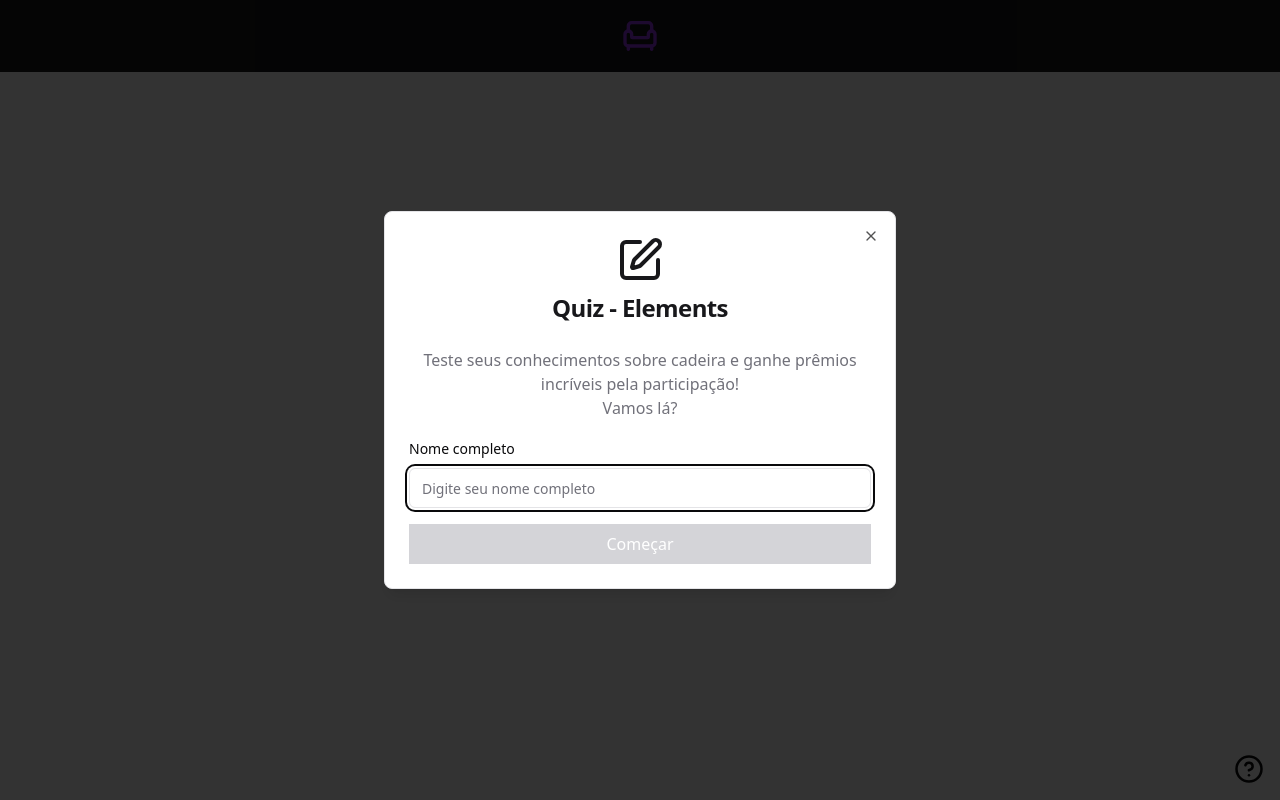
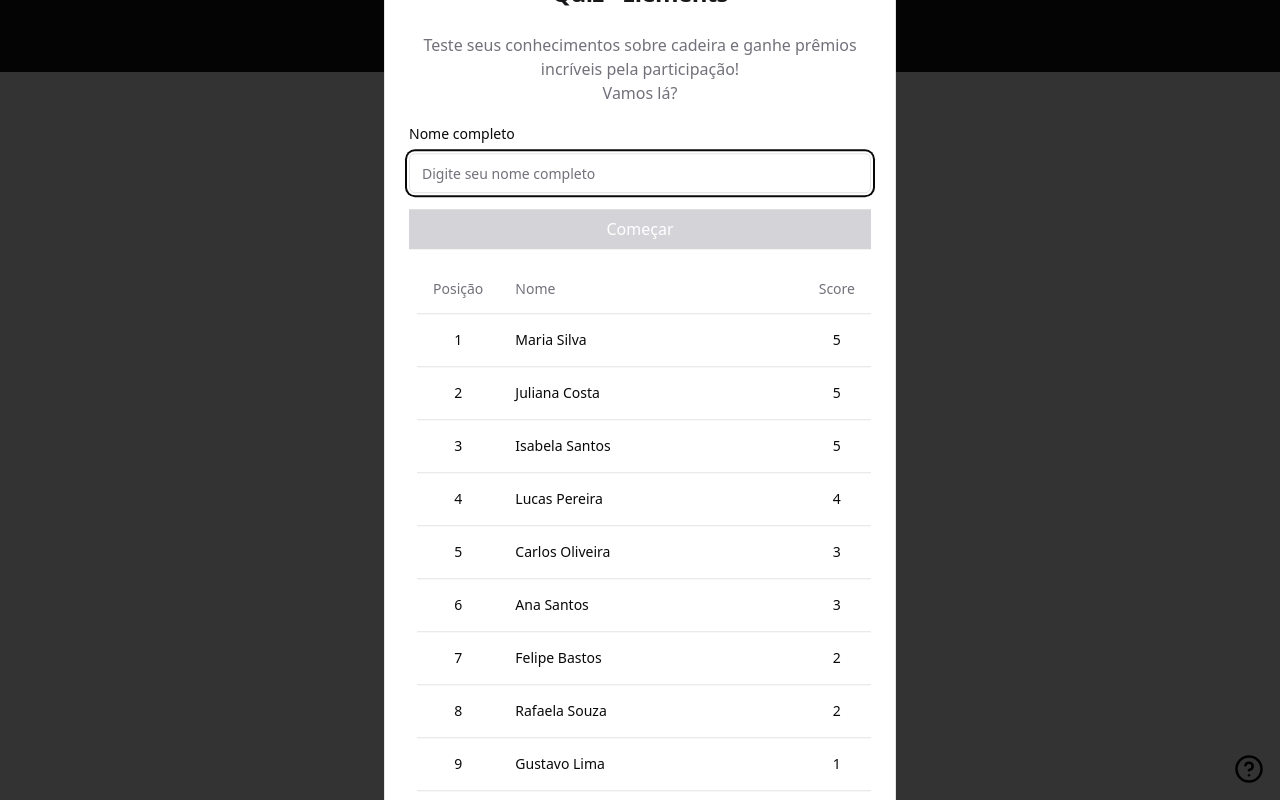
Before and after one commit to felipecfb/teste-elements, a React (Vite) app: page / in a window 1280 px wide. Both pictures are taken after a click on the button 1249 px from the left and 769 px from the top of the page. Built offline with nearby package versions, Linux system fonts and the light colour scheme; data requests are answered from the project's data file.

Commit message:
feat: adding react query to get quiz ranking

```diff
--- a/db.json
+++ b/db.json
@@ -1,3 +1,54 @@
 {
-  "ranking": []
+  "ranking": [
+    {
+      "id": 1,
+      "name": "Felipe Bastos",
+      "score": 2
+    },
+    {
+      "id": 2,
+      "name": "Maria Silva",
+      "score": 5
+    },
+    {
+      "id": 3,
+      "name": "Carlos Oliveira",
+      "score": 3
+    },
+    {
+      "id": 4,
+      "name": "Ana Santos",
+      "score": 3
+    },
+    {
+      "id": 5,
+      "name": "Lucas Pereira",
+      "score": 4
+    },
+    {
+      "id": 6,
+      "name": "Juliana Costa",
+      "score": 5
+    },
+    {
+      "id": 7,
+      "name": "Rafaela Souza",
+      "score": 2
+    },
+    {
+      "id": 8,
+      "name": "Gustavo Lima",
+      "score": 1
+    },
+    {
+      "id": 9,
+      "name": "Isabela Santos",
+      "score": 5
+    },
+    {
+      "id": 10,
+      "name": "Pedro Oliveira",
+      "score": 1
+    }
+  ]
 }
--- a/package.json
+++ b/package.json
@@ -16,6 +16,7 @@
     "@radix-ui/react-label": "^2.0.2",
     "@radix-ui/react-radio-group": "^1.1.3",
     "@radix-ui/react-slot": "^1.0.2",
+    "@tanstack/react-query": "^5.35.1",
     "axios": "^1.6.8",
     "class-variance-authority": "^0.7.0",
     "clsx": "^2.1.1",
--- a/src/App.tsx
+++ b/src/App.tsx
@@ -1,12 +1,16 @@
+import { QueryClientProvider } from '@tanstack/react-query'
 import { Header } from './components/header'
 import { Quiz } from './components/quiz'
 import { AppProvider } from './hooks'
+import { queryClient } from './lib/react-query'
 
 export function App() {
   return (
-    <AppProvider>
-      <Header />
-      <Quiz />
-    </AppProvider>
+    <QueryClientProvider client={queryClient}>
+      <AppProvider>
+        <Header />
+        <Quiz />
+      </AppProvider>
+    </QueryClientProvider>
   )
 }
--- /dev/null
+++ b/src/api/get-ranking-with-score.ts
@@ -0,0 +1,14 @@
+import { api } from '@/lib/axios'
+
+export type getRakingWithScoreResponse = {
+  name: string
+  score: number
+}[]
+
+export async function getRankingWithScore() {
+  const ranking = await api.get<getRakingWithScoreResponse>('/ranking')
+
+  const sortedRanking = ranking.data.slice().sort((a, b) => b.score - a.score)
+
+  return sortedRanking
+}
--- a/src/api/get-ranking.ts
+++ /dev/null
@@ -1,7 +0,0 @@
-import { api } from '@/lib/axios'
-
-export async function getRanking() {
-  const ranking = await api.get('/ranking')
-
-  return ranking.data
-}
--- a/src/components/question.tsx
+++ b/src/components/question.tsx
@@ -16,13 +16,10 @@ export function Question() {
   return (
     <>
       <DialogContent key={currentQuestion.question}>
-        <DialogHeader className="flex-row items-center">
+        <DialogHeader>
           <p className="text-2xl text-zinc-900 font-medium">
             Questão 0{quizState.currentQuestion + 1}
           </p>
-          <span className="text-lg text-zinc-600">
-            /0{quizState.questions.length}
-          </span>
         </DialogHeader>
         <DialogDescription className="text-lg text-zinc-900 font-medium">
           {currentQuestion.question}
--- /dev/null
+++ b/src/components/ranking.tsx
@@ -0,0 +1,47 @@
+import { getRankingWithScore } from '@/api/get-ranking-with-score'
+import {
+  Table,
+  TableBody,
+  TableCaption,
+  TableCell,
+  TableHead,
+  TableHeader,
+  TableRow,
+} from '@/components/ui/table'
+import { useQuery } from '@tanstack/react-query'
+
+export function Ranking() {
+  const { data: quizRanking } = useQuery({
+    queryKey: ['quizRanking'],
+    queryFn: getRankingWithScore,
+  })
+
+  return (
+    <div>
+      <Table>
+        <TableCaption>Ranking do Quiz</TableCaption>
+        <TableHeader>
+          <TableRow>
+            <TableHead className="w-[20px]">Posição</TableHead>
+            <TableHead className="w-full">Nome</TableHead>
+            <TableHead className="w-[20px]">Score</TableHead>
+          </TableRow>
+        </TableHeader>
+        <TableBody>
+          {quizRanking &&
+            quizRanking.map((item, index) => (
+              <TableRow key={index}>
+                <TableCell className="font-medium w-[20px] text-center">
+                  {index + 1}
+                </TableCell>
+                <TableCell className="w-full">{item.name}</TableCell>
+                <TableCell className="w-[20px] text-center">
+                  {item.score}
+                </TableCell>
+              </TableRow>
+            ))}
+        </TableBody>
+      </Table>
+    </div>
+  )
+}
--- /dev/null
+++ b/src/components/ui/table.tsx
@@ -0,0 +1,117 @@
+import * as React from "react"
+
+import { cn } from "@/lib/utils"
+
+const Table = React.forwardRef<
+  HTMLTableElement,
+  React.HTMLAttributes<HTMLTableElement>
+>(({ className, ...props }, ref) => (
+  <div className="relative w-full overflow-auto">
+    <table
+      ref={ref}
+      className={cn("w-full caption-bottom text-sm", className)}
+      {...props}
+    />
+  </div>
+))
+Table.displayName = "Table"
+
+const TableHeader = React.forwardRef<
+  HTMLTableSectionElement,
+  React.HTMLAttributes<HTMLTableSectionElement>
+>(({ className, ...props }, ref) => (
+  <thead ref={ref} className={cn("[&_tr]:border-b", className)} {...props} />
+))
+TableHeader.displayName = "TableHeader"
+
+const TableBody = React.forwardRef<
+  HTMLTableSectionElement,
+  React.HTMLAttributes<HTMLTableSectionElement>
+>(({ className, ...props }, ref) => (
+  <tbody
+    ref={ref}
+    className={cn("[&_tr:last-child]:border-0", className)}
+    {...props}
+  />
+))
+TableBody.displayName = "TableBody"
+
+const TableFooter = React.forwardRef<
+  HTMLTableSectionElement,
+  React.HTMLAttributes<HTMLTableSectionElement>
+>(({ className, ...props }, ref) => (
+  <tfoot
+    ref={ref}
+    className={cn(
+      "border-t bg-muted/50 font-medium [&>tr]:last:border-b-0",
+      className
+    )}
+    {...props}
+  />
+))
+TableFooter.displayName = "TableFooter"
+
+const TableRow = React.forwardRef<
+  HTMLTableRowElement,
+  React.HTMLAttributes<HTMLTableRowElement>
+>(({ className, ...props }, ref) => (
+  <tr
+    ref={ref}
+    className={cn(
+      "border-b transition-colors hover:bg-muted/50 data-[state=selected]:bg-muted",
+      className
+    )}
+    {...props}
+  />
+))
+TableRow.displayName = "TableRow"
+
+const TableHead = React.forwardRef<
+  HTMLTableCellElement,
+  React.ThHTMLAttributes<HTMLTableCellElement>
+>(({ className, ...props }, ref) => (
+  <th
+    ref={ref}
+    className={cn(
+      "h-12 px-4 text-left align-middle font-medium text-muted-foreground [&:has([role=checkbox])]:pr-0",
+      className
+    )}
+    {...props}
+  />
+))
+TableHead.displayName = "TableHead"
+
+const TableCell = React.forwardRef<
+  HTMLTableCellElement,
+  React.TdHTMLAttributes<HTMLTableCellElement>
+>(({ className, ...props }, ref) => (
+  <td
+    ref={ref}
+    className={cn("p-4 align-middle [&:has([role=checkbox])]:pr-0", className)}
+    {...props}
+  />
+))
+TableCell.displayName = "TableCell"
+
+const TableCaption = React.forwardRef<
+  HTMLTableCaptionElement,
+  React.HTMLAttributes<HTMLTableCaptionElement>
+>(({ className, ...props }, ref) => (
+  <caption
+    ref={ref}
+    className={cn("mt-4 text-sm text-muted-foreground", className)}
+    {...props}
+  />
+))
+TableCaption.displayName = "TableCaption"
+
+export {
+  Table,
+  TableHeader,
+  TableBody,
+  TableFooter,
+  TableHead,
+  TableRow,
+  TableCell,
+  TableCaption,
+}
--- a/src/components/welcome.tsx
+++ b/src/components/welcome.tsx
@@ -8,6 +8,7 @@ import {
   DialogTitle,
 } from './ui/dialog'
 import { ProfileForm } from './profile-form'
+import { Ranking } from './ranking'
 
 export function Welcome() {
   return (
@@ -26,6 +27,8 @@ export function Welcome() {
       </DialogHeader>
       <DialogFooter className="sm:flex-col gap-4">
         <ProfileForm />
+
+        <Ranking />
       </DialogFooter>
     </DialogContent>
   )
--- a/src/data/index.ts
+++ b/src/data/index.ts
@@ -17,49 +17,161 @@ export const data: DataProps[] = [
     answer: 'Conforto',
   },
   {
-    question: 'Por que a ergonomia é importante em uma cadeira gamer?',
+    question: 'O que é um apoio lombar?',
     options: [
-      'Para aumentar a velocidade dos jogadores',
-      'Para reduzir o cansaço e prevenir lesões',
-      'Para adicionar mais recursos de iluminação',
-      'Para tornar a cadeira mais pesada e estável',
-      'Para melhorar a conectividade sem fio',
+      'Um acessório opcional para cadeiras gamer',
+      'Um componente para ajuste de altura',
+      'Um suporte para a região da coluna vertebral',
+      'Uma função de massagem integrada',
+      'Uma almofada para o pescoço',
     ],
-    answer: 'Para reduzir o cansaço e prevenir lesões',
+    answer: 'Um suporte para a região da coluna vertebral',
   },
   {
-    question: 'Quais são os benefícios de uma cadeira ergonômica?',
+    question: 'Quais são os benefícios de uma cadeira gamer ergonômica?',
     options: [
-      'Postura adequada e conforto prolongado',
-      'Maior desempenho em jogos de computador',
-      'Preço mais baixo em comparação com outras cadeiras',
-      'Estilo moderno e atrativo',
-      'Compatibilidade com múltiplas plataformas',
+      'Melhor postura durante longas sessões de jogo',
+      'Menor desempenho em jogos de ação',
+      'Estilo moderno para o ambiente de jogo',
+      'Compatibilidade com dispositivos móveis',
+      'Maior consumo de energia',
     ],
-    answer: 'Postura adequada e conforto prolongado',
+    answer: 'Melhor postura durante longas sessões de jogo',
+  },
+  {
+    question: 'Qual é um recurso comum em cadeiras gamer de alta qualidade?',
+    options: [
+      'Revestimento em couro genuíno',
+      'Rodas de alta velocidade',
+      'Pintura brilhante',
+      'Controles de áudio integrados',
+      'Iluminação RGB personalizável',
+    ],
+    answer: 'Iluminação RGB personalizável',
+  },
+  {
+    question: 'O que significa a sigla "DPI" em cadeiras gamer?',
+    options: [
+      'Definição Precisa de Imagens',
+      'Densidade de Pixels por Polegada',
+      'Desempenho de Processamento Integrado',
+      'Diagnóstico de Padrões Inovadores',
+      'Detecção de Periféricos Inteligentes',
+    ],
+    answer: 'Densidade de Pixels por Polegada',
+  },
+  {
+    question: 'Como as cadeiras gamer contribuem para a saúde do jogador?',
+    options: [
+      'Ajudando na concentração durante o jogo',
+      'Reduzindo o tempo de jogo recomendado',
+      'Aumentando o estresse muscular',
+      'Limitando o movimento do jogador',
+      'Melhorando a circulação sanguínea',
+    ],
+    answer: 'Melhorando a circulação sanguínea',
   },
   {
     question:
-      'Quais são os elementos importantes a considerar ao escolher uma cadeira ergonômica?',
+      'Qual é a função do mecanismo de inclinação em uma cadeira gamer?',
     options: [
-      'Cor e design',
-      'Material e ajustabilidade',
-      'Tamanho do assento e preço',
-      'Marca e popularidade entre gamers',
-      'Suporte lombar e cervical',
+      'Ajustar a altura do encosto',
+      'Permitir o balanço da cadeira',
+      'Controlar a temperatura do assento',
+      'Ativar a função de massagem',
+      'Regular a iluminação LED',
     ],
-    answer: 'Material e ajustabilidade',
+    answer: 'Permitir o balanço da cadeira',
   },
   {
     question:
-      'Qual é a diferença entre uma cadeira gamer e uma cadeira ergonômica tradicional?',
+      'Por que as cadeiras gamer são frequentemente projetadas com cores vibrantes?',
     options: [
-      'As cadeiras gamer são mais baratas',
-      'As cadeiras ergonômicas tradicionais não são adequadas para longas sessões de jogo',
-      'As cadeiras ergonômicas tradicionais focam mais na saúde postural',
-      'As cadeiras gamer não têm ajustes de altura e inclinação',
-      'As cadeiras ergonômicas tradicionais oferecem mais opções de cores',
+      'Para aumentar a durabilidade do material',
+      'Para facilitar a limpeza',
+      'Para combinar com os periféricos de jogos',
+      'Para reduzir o peso da cadeira',
+      'Para melhorar a ventilação',
     ],
-    answer: 'As cadeiras ergonômicas tradicionais focam mais na saúde postural',
+    answer: 'Para combinar com os periféricos de jogos',
+  },
+  {
+    question:
+      'Quais são os tipos comuns de ajustes disponíveis em cadeiras gamer?',
+    options: [
+      'Altura do encosto e inclinação',
+      'Volume de áudio e brilho da tela',
+      'Resolução de vídeo e taxa de atualização',
+      'Cor do teclado e mouse',
+      'Velocidade de internet e capacidade de armazenamento',
+    ],
+    answer: 'Altura do encosto e inclinação',
+  },
+  {
+    question: 'O que é um apoio de cabeça em uma cadeira gamer?',
+    options: [
+      'Uma plataforma para colocar o headset',
+      'Um suporte para a cabeça durante longas sessões',
+      'Um componente para ajuste da altura do monitor',
+      'Uma função de iluminação integrada',
+      'Uma almofada para ombros',
+    ],
+    answer: 'Um suporte para a cabeça durante longas sessões',
+  },
+  {
+    question: 'Qual é a importância da ergonomia em cadeiras gamer?',
+    options: [
+      'Aumentar o peso da cadeira para estabilidade',
+      'Garantir um design esteticamente agradável',
+      'Proporcionar conforto e reduzir lesões',
+      'Maximizar o volume de armazenamento',
+      'Adaptar-se a qualquer tipo de usuário',
+    ],
+    answer: 'Proporcionar conforto e reduzir lesões',
+  },
+  {
+    question:
+      'Como as cadeiras gamer são projetadas para proporcionar conforto durante longas sessões de jogo?',
+    options: [
+      'Oferecendo assentos macios',
+      'Incluindo sistemas de refrigeração',
+      'Possibilitando ajustes múltiplos',
+      'Limitando o tempo de uso',
+      'Aumentando o brilho da iluminação',
+    ],
+    answer: 'Possibilitando ajustes múltiplos',
+  },
+  {
+    question: 'Quais são as características de uma cadeira gamer resistente?',
+    options: [
+      'Peso leve e fácil transporte',
+      'Material durável e estrutura reforçada',
+      'Design compacto e economia de espaço',
+      'Compatibilidade com várias plataformas',
+      'Bateria de longa duração',
+    ],
+    answer: 'Material durável e estrutura reforçada',
+  },
+  {
+    question: 'Por que é importante ajustar corretamente uma cadeira gamer?',
+    options: [
+      'Para evitar conflitos com outros jogadores',
+      'Para garantir a compatibilidade com todos os jogos',
+      'Para maximizar o desempenho do computador',
+      'Para evitar lesões e desconforto',
+      'Para controlar o volume do áudio',
+    ],
+    answer: 'Para evitar lesões e desconforto',
+  },
+  {
+    question: 'Quais são os componentes essenciais de uma cadeira gamer?',
+    options: [
+      'Assento e encosto',
+      'Teclado e mouse',
+      'Monitor e CPU',
+      'Joystick e volante',
+      'Caixas de som e fones de',
+    ],
+    answer: 'Assento e encosto',
   },
 ]
--- /dev/null
+++ b/src/lib/react-query.ts
@@ -0,0 +1,3 @@
+import { QueryClient } from '@tanstack/react-query'
+
+export const queryClient = new QueryClient()
```
Also changed, not shown: 1 other file (tests, documents, lock files or other folders).
